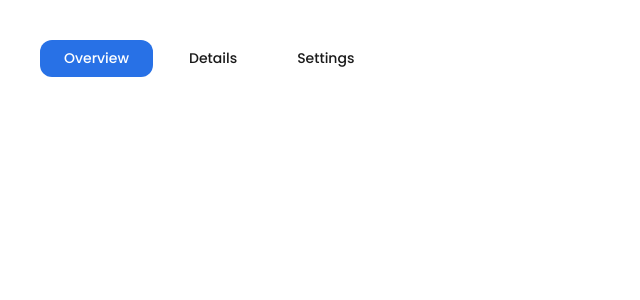
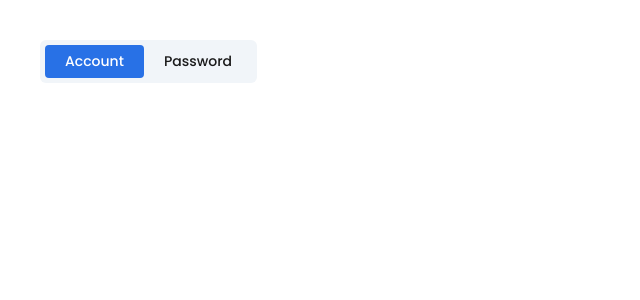
Before and after one commit to isHardCoded/pingpals-fullstack, a React app in the folder frontend/: page / in a window 1280 px wide. Shown: the top 300 px of the page, without its empty margins (0-640 px from the left). Built offline with nearby package versions, Linux system fonts and the light colour scheme; the HTML template or start-up script is replaced by a standard one.

Commit message:
Сверстали Tabs

```diff
--- a/frontend/src/App.tsx
+++ b/frontend/src/App.tsx
@@ -1,22 +1,9 @@
-import { Tab } from './components/ui/tab';
-import { useState } from 'react';
+import { Tabs } from './components/ui/tabs';
 
 export function App() {
-  const [activeTab, setActiveTab] = useState<number>(1);
-
   return (
     <div style={{ padding: 40, display: 'flex', gap: 12 }}>
-      <Tab id={1} active={activeTab === 1} onClick={setActiveTab}>
-        Overview
-      </Tab>
-
-      <Tab id={2} active={activeTab === 2} onClick={setActiveTab}>
-        Details
-      </Tab>
-
-      <Tab id={3} active={activeTab === 3} onClick={setActiveTab}>
-        Settings
-      </Tab>
+      <Tabs tabs={['Account', 'Password']} />
     </div>
   );
 }
--- a/frontend/src/components/ui/tab/styles.module.css
+++ b/frontend/src/components/ui/tab/styles.module.css
@@ -2,7 +2,7 @@
   display: inline-flex;
   align-items: center;
   gap: var(--gap-8);
-  padding: var(--gap-8) var(--gap-16);
+  padding: var(--gap-6) var(--gap-12);
   cursor: pointer;
   user-select: none;
 
@@ -10,7 +10,7 @@
   color: #1a1a1a;
 
   background-color: transparent;
-  border-radius: var(--radius-12);
+  border-radius: var(--radius-4);
   transition:
     background-color 0.2s ease,
     color 0.2s ease;
--- /dev/null
+++ b/frontend/src/components/ui/tabs/Tabs.tsx
@@ -0,0 +1,38 @@
+import React from 'react';
+import type { TabsProps } from '.';
+import s from './styles.module.css';
+import { Tab } from '../tab';
+
+export function Tabs({
+  className,
+  tabs,
+  columnSize = '1fr',
+  onTabChange,
+}: TabsProps) {
+  const [activeTab, setActiveTab] = React.useState(0);
+
+  const rootClassNames = () =>
+    [s.root, className, s[`columnSize-${columnSize}`]]
+      .filter(Boolean)
+      .join(' ');
+
+  const handleTabClick = (index: number) => () => {
+    setActiveTab(index);
+    onTabChange?.(index);
+  };
+
+  return (
+    <div className={rootClassNames()}>
+      {tabs.map((tab, i) => (
+        <Tab
+          key={i}
+          active={activeTab === i}
+          onClick={handleTabClick(i)}
+          id={i}
+        >
+          {tab}
+        </Tab>
+      ))}
+    </div>
+  );
+}
--- /dev/null
+++ b/frontend/src/components/ui/tabs/index.ts
@@ -0,0 +1,2 @@
+export type { TabsProps } from './types';
+export { Tabs } from './Tabs';
--- /dev/null
+++ b/frontend/src/components/ui/tabs/styles.module.css
@@ -0,0 +1,7 @@
+.root {
+  background-color: #F1F5F9;
+  padding: 5px;
+  border-radius: 6px;
+  display: flex;
+  align-items: center;
+}
--- /dev/null
+++ b/frontend/src/components/ui/tabs/types.ts
@@ -0,0 +1,8 @@
+export type TabsColumnSize = 'auto' | '1fr';
+
+export type TabsProps = {
+  className?: string;
+  tabs: string[];
+  columnSize?: TabsColumnSize;
+  onTabChange?: (index: number) => void;
+};
--- a/frontend/src/styles/design-tokens.css
+++ b/frontend/src/styles/design-tokens.css
@@ -10,6 +10,7 @@
 
   /* Spacing (Gaps) */
   --gap-4: 4px;
+  --gap-6: 6px;
   --gap-8: 8px;
   --gap-12: 12px;
   --gap-16: 16px;
```
